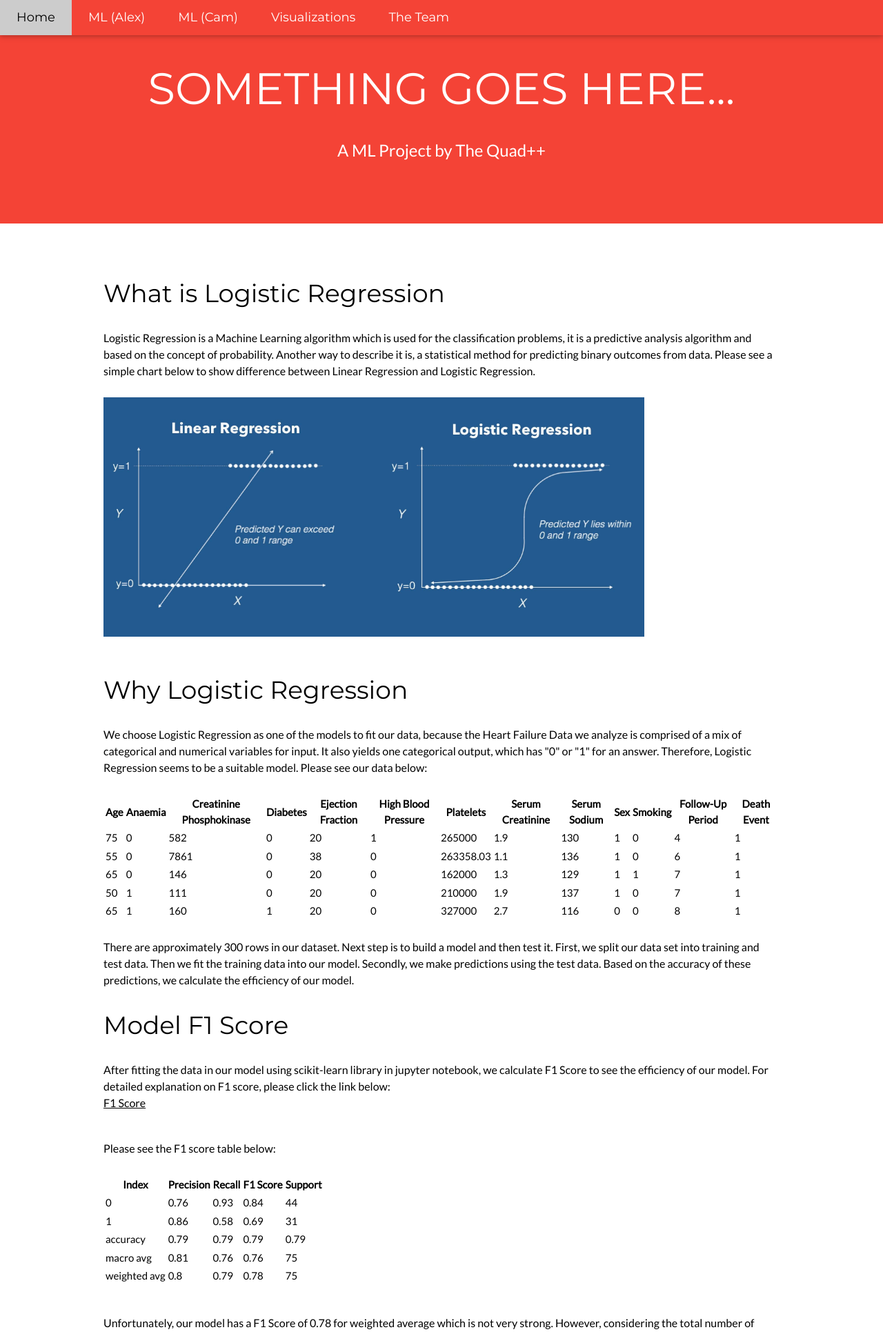
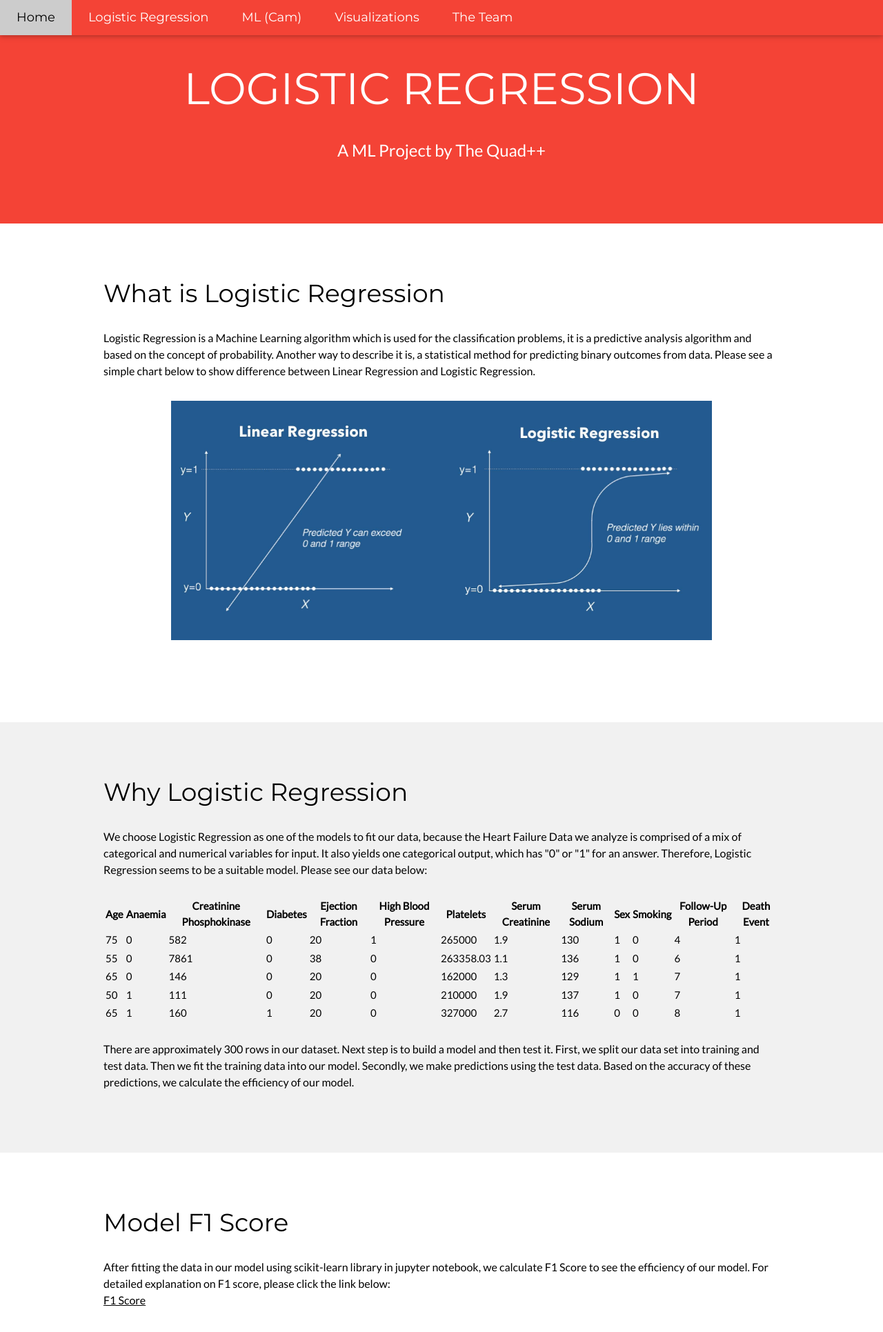
Before and after one commit to alexturkmen/Heart-Failure-Analysis, a Flask app: page /link1 in a window 1280 px wide. Shown: the top 1931 px of the page at 69% size. Run offline with Flask 2, Linux system fonts and the light colour scheme.

Commit message:
updated styling of logistic regression page

```diff
--- a/templates/link1.html
+++ b/templates/link1.html
@@ -52,7 +52,7 @@
         <a
           href="/link1"
           class="w3-bar-item w3-button w3-hide-small w3-padding-large w3-hover-white"
-          >ML (Alex)</a
+          >Logistic Regression</a
         >
         <a
           href="/link2"
@@ -77,7 +77,7 @@
         class="w3-bar-block w3-white w3-hide w3-hide-large w3-hide-medium w3-large"
       >
         <a href="/link1" class="w3-bar-item w3-button w3-padding-large"
-          >ML (Alex)</a
+          >Logistic Regression</a
         >
         <a href="/link2" class="w3-bar-item w3-button w3-padding-large"
           >ML (Cam)</a
@@ -93,34 +93,42 @@
 
     <!-- Header -->
     <header class="w3-container w3-red w3-center" style="padding: 64px 16px">
-      <h1 class="w3-margin w3-jumbo">SOMETHING GOES HERE...</h1>
+      <h1 class="w3-margin w3-jumbo">LOGISTIC REGRESSION</h1>
       <p class="w3-xlarge">A ML Project by The Quad++</p>
     </header>
 
-
-
-    <!-- Logistic Regression -->
+    <!-- Logistic Regression | Section 1 -->
     <div class="w3-row-padding w3-padding-64 w3-container">
       <div class="w3-content">
         <div class="w3-col">
           <h1>What is Logistic Regression</h1>
           <h6 class="w3-padding-16">
-            Logistic Regression is a Machine Learning algorithm which is used for the classification problems,
-            it is a predictive analysis algorithm and based on the concept of probability. Another way to describe it is, a
-            statistical method for predicting binary outcomes from data.
-            Please see a simple chart below to show difference between Linear Regression and Logistic Regression.
+            Logistic Regression is a Machine Learning algorithm which is used
+            for the classification problems, it is a predictive analysis
+            algorithm and based on the concept of probability. Another way to
+            describe it is, a statistical method for predicting binary outcomes
+            from data. Please see a simple chart below to show difference
+            between Linear Regression and Logistic Regression.
           </h6>
-          <img
+          <p style="text-align: center">
+            <img
               src="/static/images/log_reg/log_reg1.jpeg"
               alt="Ida"
-              style="width: 80%;padding-bottom: 40px"
+              style="width: 80%; padding-bottom: 40px"
             />
+          </p></div></div></div>
 
+          <!-- section 2 -->
+          <div class="w3-row-padding w3-light-grey w3-padding-64 w3-container">
+            <div class="w3-content">
           <h1>Why Logistic Regression</h1>
           <h6 class="w3-padding-16">
-            We choose Logistic Regression as one of the models to fit our data, because the Heart Failure Data we analyze is comprised of a
-            mix of categorical and numerical variables for input. It also yields one categorical output, which has "0" or "1" for an answer.
-            Therefore, Logistic Regression seems to be a suitable model. Please see our data below:
+            We choose Logistic Regression as one of the models to fit our data,
+            because the Heart Failure Data we analyze is comprised of a mix of
+            categorical and numerical variables for input. It also yields one
+            categorical output, which has "0" or "1" for an answer. Therefore,
+            Logistic Regression seems to be a suitable model. Please see our
+            data below:
           </h6>
 
           <div class="col-md-10">
@@ -149,23 +157,27 @@
           </div>
 
           <h6 class="w3-padding-16">
-            There are approximately 300 rows in our dataset. Next step is to build a model and then test it. First, we split our data set
-            into training and test data. Then we fit the training data into our model.
-            Secondly, we make predictions using the test data. Based on the accuracy of these predictions, we calculate the efficiency of
+            There are approximately 300 rows in our dataset. Next step is to
+            build a model and then test it. First, we split our data set into
+            training and test data. Then we fit the training data into our
+            model. Secondly, we make predictions using the test data. Based on
+            the accuracy of these predictions, we calculate the efficiency of
             our model.
-          </h6>
+          </h6></div></div>
 
-
+          <!-- F1 Score | Section 3 -->
+          <div class="w3-row-padding w3-padding-64 w3-container">
+            <div class="w3-content">
           <h1>Model F1 Score</h1>
           <h6 class="w3-padding-16">
-            After fitting the data in our model using scikit-learn library in jupyter notebook, we calculate F1 Score to see
-            the efficiency of our model. For detailed explanation on F1 score, please click the link below: <br>
+            After fitting the data in our model using scikit-learn library in
+            jupyter notebook, we calculate F1 Score to see the efficiency of our
+            model. For detailed explanation on F1 score, please click the link
+            below: <br />
             <a href="https://en.wikipedia.org/wiki/F-score">F1 Score</a>
           </h6>
 
-          <h6 class="w3-padding-16">
-            Please see the F1 score table below:
-          </h6>
+          <h6 class="w3-padding-16">Please see the F1 score table below:</h6>
 
           <div class="col-md-10">
             <div id="table-area" class="">
@@ -185,22 +197,20 @@
           </div>
 
           <h6 class="w3-padding-32">
-            Unfortunately, our model has a F1 Score of 0.78 for weighted average which is not very strong. However, considering
-            the total number of rows in our dataset, it is not a bad score. If more data becomes available in
-            the future, there is a chance that this model will give a better F1 Score.
+            Unfortunately, our model has a F1 Score of 0.78 for weighted average
+            which is not very strong. However, considering the total number of
+            rows in our dataset, it is not a bad score. If more data becomes
+            available in the future, there is a chance that this model will give
+            a better F1 Score.
           </h6>
 
-          <h6 class="w3-padding-32" style="font-style:italic">
-            Sources: <br>
-            1. Ayush Pant, Introduction to Logistic Regression, <br>
-            https://towardsdatascience.com/introduction-to-logistic-regression-66248243c148
+          <h6 class="w3-padding-32" style="font-style: italic">
+            Sources: <br /><a href="https://towardsdatascience.com/introduction-to-logistic-regression-66248243c148" target="_blank">
+            1. Ayush Pant - Introduction to Logistic Regression </a><br />
           </h6>
-
-
         </div>
       </div>
-    </div>
-
+    </div></div></div>
 
     <!-- Footer -->
     <footer class="w3-container w3-padding-32 w3-center w3-opacity">
@@ -223,9 +233,5 @@
 
     <script src="https://d3js.org/d3.v6.min.js"></script>
     <script src="{{ url_for('static', filename='js/app.js') }}"></script>
-
-
-
-
   </body>
 </html>
```
